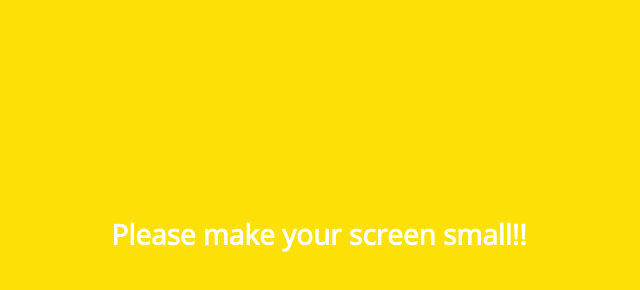
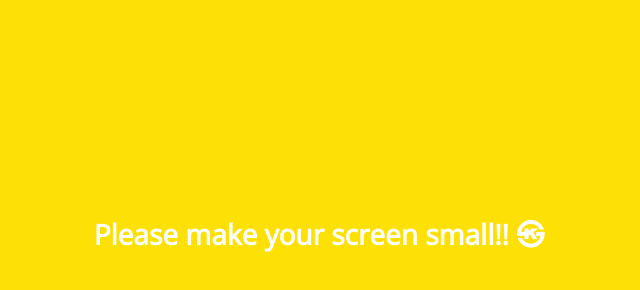
Before and after one commit to kyhyeok/kakao-clone-v2, a plain HTML site: page chat.html in a window 1280 px wide. Shown: the part 166-456 px from the top of the page, without its empty margins (321-961 px from the left). Drawn offline with nearby package versions, Linux system fonts and the light colour scheme.

Commit message:
Added  ㉿
 ㉿

```diff
--- a/chat.html
+++ b/chat.html
@@ -95,7 +95,7 @@
       </div>
     </div>
     <div class="bigScreen">
-      <span class="bigScreen_text">Please make your screen small!!</span>
+      <span class="bigScreen_text">Please make your screen small!! ㉿</span>
     </div>
   </body>
 </html>
```
Also changed, not shown: find.html (+1 -1 lines), friends.html (+1 -1 lines), index.html (+1 -1 lines), more.html (+1 -1 lines), settings.html (+1 -1 lines).
